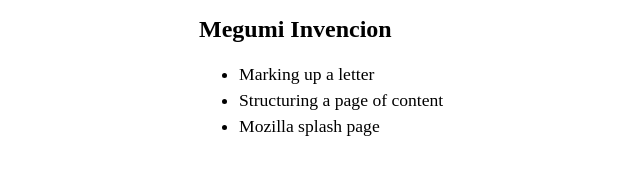
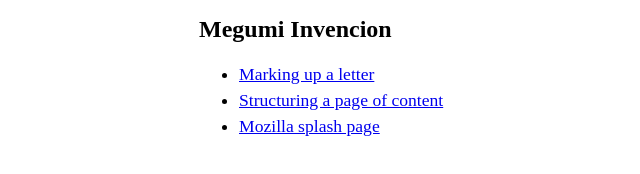
Before and after one commit to m-inven/HTMLAssignment.github.io, a plain HTML site: page index.html in a window 1280 px wide. Shown: the whole page, without its empty margins (41-681 px from the left). Drawn offline with Linux system fonts and the light colour scheme; files that its build step writes are made by us from their sources.

Commit message:
Update index.html

```diff
--- a/index.html
+++ b/index.html
@@ -11,9 +11,9 @@
 			<h1>Megumi Invencion</h1>
 		</header>
 		<ul>
-			<li><a src="https://m-inven.github.io/Assessment1/letter-text.html" title="Links to GitHub Pages">Marking up a letter</a></li>
-			<li><a src="https://m-inven.github.io/Assessment2/assets/index.html" title="Links to GitHub Pages">Structuring a page of content</a></li>
-			<li><a src="https://m-inven.github.io/Assessment3index.html" title="Links to GitHub Pages">Mozilla splash page</a></li>
+			<li><a href="https://m-inven.github.io/Assessment1/letter-text.html" title="Assessment 1 on GitHub Pages">Marking up a letter</a></li>
+			<li><a href="https://m-inven.github.io/Assessment2/assets/index.html" title="Assessment 2 on GitHub Pages">Structuring a page of content</a></li>
+			<li><a href="https://m-inven.github.io/Assessment3index.html" title="Assessment 3 on GitHub Pages">Mozilla splash page</a></li>
 		</ul>
 	</body>
 </html>
```
